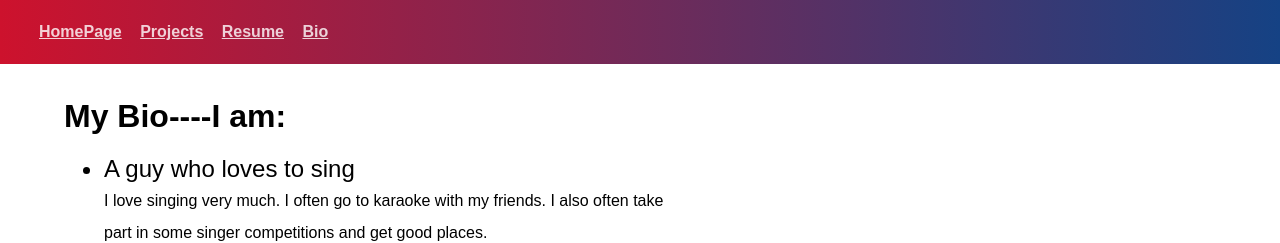
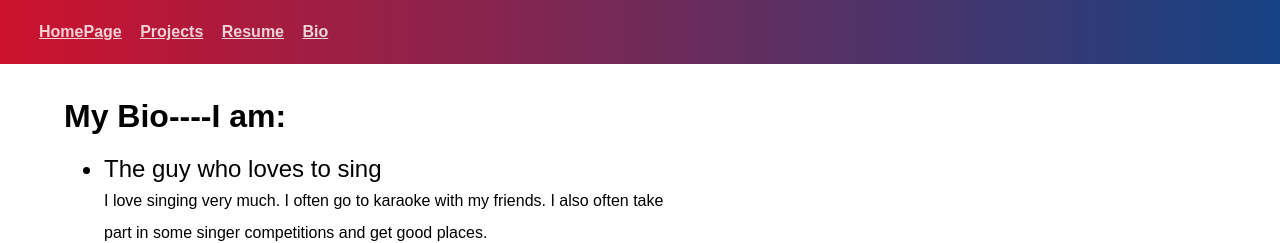
Before and after one commit to Barca-inter/Barca-inter.github.io, a plain HTML site: page bio.html in a window 1280 px wide. Shown: the top 243 px of the page. Drawn offline with Linux system fonts and the light colour scheme.

Commit message:
Update bio.html

```diff
--- a/bio.html
+++ b/bio.html
@@ -24,7 +24,7 @@
             My Bio----I am:
         </h1>
         <ul aria-label="bio-list">
-            <li aria-label="bio1">A guy who loves to sing</li>
+            <li aria-label="bio1">The guy who loves to sing</li>
                 <div aria-label="bio1-detail">
                     I love singing very much. I often go to karaoke with my friends. I also often take part in some singer competitions and get good places.
                 </div>
```
